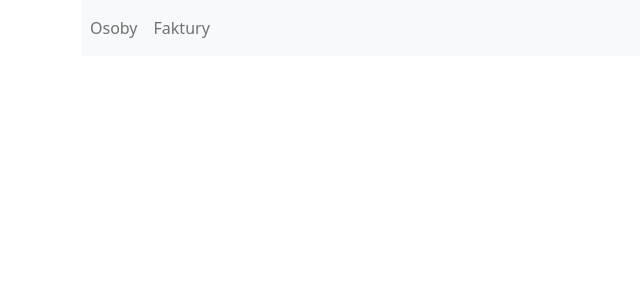
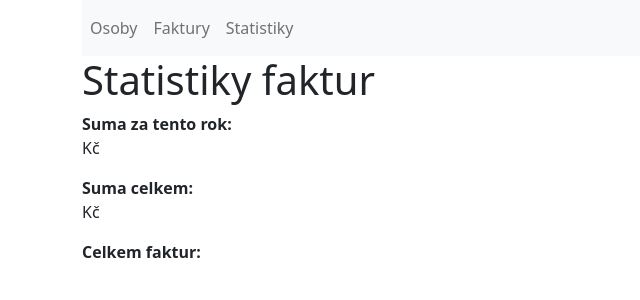
Before and after one commit to TeraHouska/invoice-client-starter, a React (Create React App) app: page /statistics in a window 1280 px wide. Before the commit this address had no page. Shown: the top 300 px of the page, without its empty margins (0-640 px from the left). Built offline with nearby package versions, Linux system fonts and the light colour scheme; no server answers.

Commit message:
Add Statistiky faktur
TODO: rename Invoice Statistics JSON count => invoiceCount

```diff
--- a/src/App.js
+++ b/src/App.js
@@ -36,6 +36,7 @@ import PersonForm from "./persons/PersonForm";
 import InvoiceIndex from "./invoices/InvoiceIndex";
 import InvoiceForm from "./invoices/InvoiceForm";
 import InvoiceDetail from "./invoices/InvoiceDetail";
+import StatsIndex from "./statistics/StatsIndex";
 
 export function App() {
   return (
@@ -51,6 +52,11 @@ export function App() {
             <li className="nav-item">
               <Link to={"/invoices"} className="nav-link">
                 Faktury
+              </Link>
+            </li>
+            <li className="nav-item">
+              <Link to={"/statistics"} className="nav-link">
+                Statistiky
               </Link>
             </li>
           </ul>
@@ -70,6 +76,7 @@ export function App() {
             <Route path="edit/:id" element={<InvoiceForm />} />
             <Route path="show/:id" element={<InvoiceDetail />} />
           </Route>
+          <Route path="statistics" element={<StatsIndex />} />
         </Routes>
       </div>
     </Router>
--- /dev/null
+++ b/src/statistics/StatsIndex.js
@@ -0,0 +1,13 @@
+import React from "react";
+import { useState, useEffect } from "react";
+import StatsInvoices from "./StatsInvoices";
+
+export default function StatsIndex() {
+
+    return (
+        <div>
+            <h1>Statistiky faktur</h1>
+            <StatsInvoices />
+        </div>
+    )
+}
--- /dev/null
+++ b/src/statistics/StatsInvoices.js
@@ -0,0 +1,40 @@
+import React from "react";
+import { useState, useEffect } from "react";
+import { apiGet } from "../utils/api";
+
+
+export default function StatsInvoices() {
+    const [stats, setStats] = useState({});
+
+    useEffect(() => {
+        async function fetchStats() {
+            const data = await apiGet("/api/invoices/statistics");
+            setStats(data);
+        }
+        fetchStats();
+    }, [])
+
+    if (stats.length === 0) {
+        return <p>Načítám...</p>
+    }
+
+    return (
+        <div>
+            <p>
+                <strong>Suma za tento rok:</strong>
+                <br/>
+                {stats.currentYearSum} Kč
+            </p>
+            <p>
+                <strong>Suma celkem:</strong>
+                <br/>
+                {stats.allTimeSum} Kč
+            </p>
+            <p>
+                <strong>Celkem faktur:</strong>
+                <br/>
+                {stats.count}
+            </p>
+        </div>
+    )
+}
```
